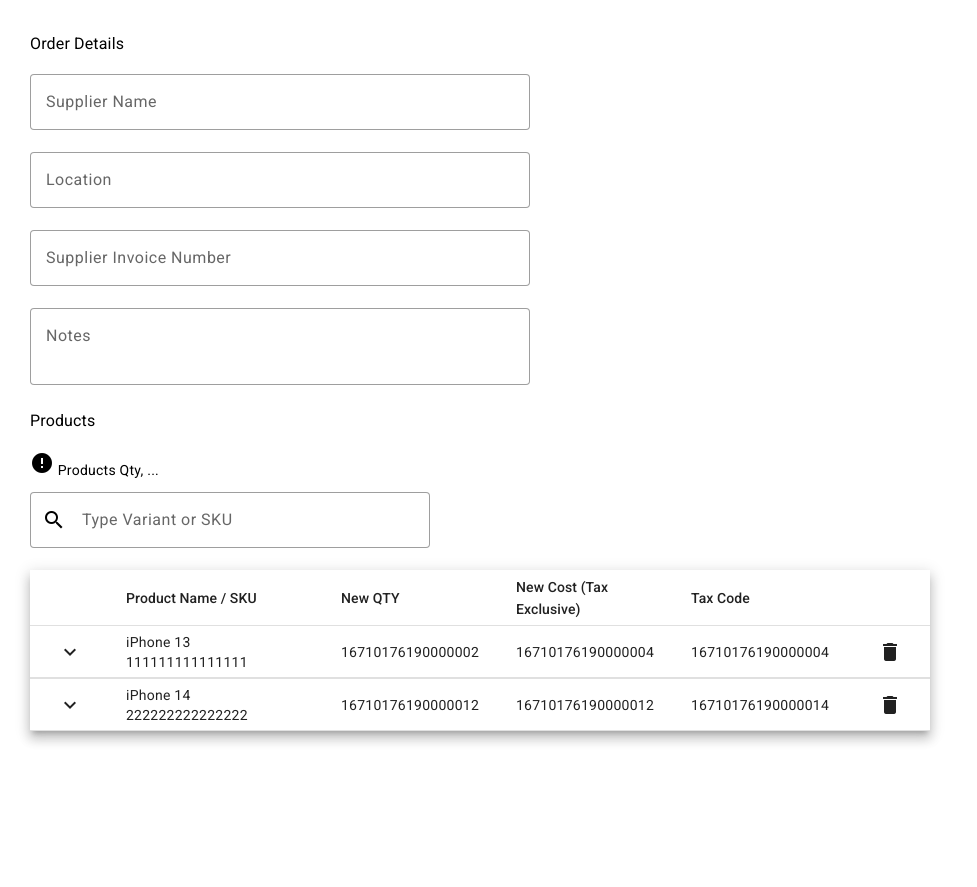
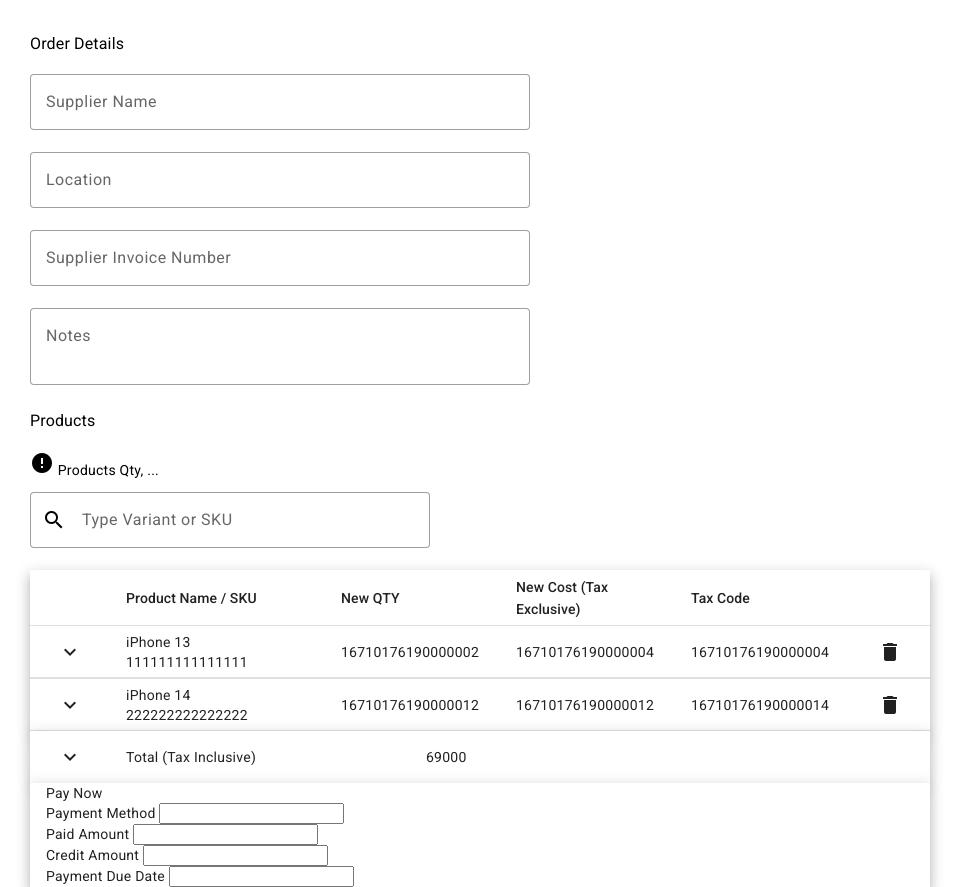
Before and after one commit to RaheelJameel/case-study, an Angular app: page / in a window 1280 px wide. Shown: the whole page, without its empty margins (0-977 px from the left). Before the commit the page ends 860 px from the top, so only its background shows below. Built offline with nearby package versions, Linux system fonts and the light colour scheme; data requests are answered from the project's data file.

Commit message:
Products Total and Payment rough layout

```diff
--- a/src/app/app.module.ts
+++ b/src/app/app.module.ts
@@ -4,7 +4,7 @@
 
 import { AppRoutingModule } from './app-routing.module';
 
-import { MaterialModule } from './material.module';
+import { MaterialModule } from './shared/material.module';
 import { MAT_FORM_FIELD_DEFAULT_OPTIONS } from '@angular/material/form-field';
 
 import { AppComponent } from './app.component';
@@ -15,6 +15,7 @@
 import { ProductsTableComponent } from './products/products-table/products-table.component';
 import { ReactiveFormsModule } from '@angular/forms';
 import { ObjectToStringPipe } from './shared/pipes/object-to-string.pipe';
+import { ProductsTotalComponent } from './products/products-total/products-total.component';
 
 @NgModule({
   declarations: [
@@ -24,6 +25,7 @@
     SearchComponent,
     ProductsTableComponent,
     ObjectToStringPipe,
+    ProductsTotalComponent,
   ],
   imports: [
     BrowserModule,
--- a/src/app/products/products-table/products-table.component.html
+++ b/src/app/products/products-table/products-table.component.html
@@ -51,7 +51,6 @@
       </td>
     </ng-container>
 
-    <!-- Expanded Content Column - The detail row is made up of this one column that spans across all columns -->
     <ng-container matColumnDef="expandedDetail">
       <td
         mat-cell
@@ -65,10 +64,10 @@
         >
           <table mat-table [dataSource]="[element]" class="mat-elevation-z8">
             <ng-container matColumnDef="expand">
-              <td mat-cell *matCellDef></td>
+              <td mat-cell *matCellDef>&nbsp;</td>
             </ng-container>
             <ng-container matColumnDef="nameSku">
-              <td mat-cell *matCellDef></td>
+              <td mat-cell *matCellDef>&nbsp;</td>
             </ng-container>
             <ng-container matColumnDef="newQuantity">
               <td mat-cell *matCellDef>
@@ -96,7 +95,7 @@
               </td>
             </ng-container>
             <ng-container matColumnDef="newCost">
-              <td mat-cell *matCellDef></td>
+              <td mat-cell *matCellDef>&nbsp;</td>
             </ng-container>
             <ng-container matColumnDef="taxCode">
               <td mat-cell *matCellDef>
@@ -124,7 +123,7 @@
               </td>
             </ng-container>
             <ng-container matColumnDef="delete">
-              <td mat-cell *matCellDef></td>
+              <td mat-cell *matCellDef>&nbsp;</td>
             </ng-container>
 
             <tr
--- a/src/app/products/products-table/products-table.component.scss
+++ b/src/app/products/products-table/products-table.component.scss
@@ -46,10 +46,6 @@
   opacity: 0.5;
 }
 
-.wrapper {
-  width: 900px;
-}
-
 .expand-element {
   padding: 0;
 }
--- a/src/app/products/products-table/products-table.component.ts
+++ b/src/app/products/products-table/products-table.component.ts
@@ -16,112 +16,10 @@
 })
 export class ProductsTableComponent {
   @Input() dataSource: ProductListing[] = [];
-  // columnsToDisplay = ['name', 'weight', 'symbol', 'position'];
   columnsToDisplay = ['nameSku', 'newQuantity', 'newCost', 'taxCode'];
   columnsToDisplayWithExpand = ['expand', ...this.columnsToDisplay, 'delete'];
-  columnsToDisplayInExpand = []
-  // expandedElement: PeriodicElement | null = null;
 
   log(...data: any[]) {
     console.log(...data);
   }
 }
-
-export interface PeriodicElement {
-  name: string;
-  position: number;
-  weight: number;
-  symbol: string;
-  description: string;
-}
-
-const ELEMENT_DATA: PeriodicElement[] = [
-  {
-    position: 1,
-    name: 'Hydrogen',
-    weight: 1.0079,
-    symbol: 'H',
-    description: `Hydrogen is a chemical element with symbol H and atomic number 1. With a standard
-        atomic weight of 1.008, hydrogen is the lightest element on the periodic table.`,
-  },
-  {
-    position: 2,
-    name: 'Helium',
-    weight: 4.0026,
-    symbol: 'He',
-    description: `Helium is a chemical element with symbol He and atomic number 2. It is a
-        colorless, odorless, tasteless, non-toxic, inert, monatomic gas, the first in the noble gas
-        group in the periodic table. Its boiling point is the lowest among all the elements.`,
-  },
-  {
-    position: 3,
-    name: 'Lithium',
-    weight: 6.941,
-    symbol: 'Li',
-    description: `Lithium is a chemical element with symbol Li and atomic number 3. It is a soft,
-        silvery-white alkali metal. Under standard conditions, it is the lightest metal and the
-        lightest solid element.`,
-  },
-  {
-    position: 4,
-    name: 'Beryllium',
-    weight: 9.0122,
-    symbol: 'Be',
-    description: `Beryllium is a chemical element with symbol Be and atomic number 4. It is a
-        relatively rare element in the universe, usually occurring as a product of the spallation of
-        larger atomic nuclei that have collided with cosmic rays.`,
-  },
-  {
-    position: 5,
-    name: 'Boron',
-    weight: 10.811,
-    symbol: 'B',
-    description: `Boron is a chemical element with symbol B and atomic number 5. Produced entirely
-        by cosmic ray spallation and supernovae and not by stellar nucleosynthesis, it is a
-        low-abundance element in the Solar system and in the Earth's crust.`,
-  },
-  {
-    position: 6,
-    name: 'Carbon',
-    weight: 12.0107,
-    symbol: 'C',
-    description: `Carbon is a chemical element with symbol C and atomic number 6. It is nonmetallic
-        and tetravalent—making four electrons available to form covalent chemical bonds. It belongs
-        to group 14 of the periodic table.`,
-  },
-  {
-    position: 7,
-    name: 'Nitrogen',
-    weight: 14.0067,
-    symbol: 'N',
-    description: `Nitrogen is a chemical element with symbol N and atomic number 7. It was first
-        discovered and isolated by Scottish physician Daniel Rutherford in 1772.`,
-  },
-  {
-    position: 8,
-    name: 'Oxygen',
-    weight: 15.9994,
-    symbol: 'O',
-    description: `Oxygen is a chemical element with symbol O and atomic number 8. It is a member of
-         the chalcogen group on the periodic table, a highly reactive nonmetal, and an oxidizing
-         agent that readily forms oxides with most elements as well as with other compounds.`,
-  },
-  {
-    position: 9,
-    name: 'Fluorine',
-    weight: 18.9984,
-    symbol: 'F',
-    description: `Fluorine is a chemical element with symbol F and atomic number 9. It is the
-        lightest halogen and exists as a highly toxic pale yellow diatomic gas at standard
-        conditions.`,
-  },
-  {
-    position: 10,
-    name: 'Neon',
-    weight: 20.1797,
-    symbol: 'Ne',
-    description: `Neon is a chemical element with symbol Ne and atomic number 10. It is a noble gas.
-        Neon is a colorless, odorless, inert monatomic gas under standard conditions, with about
-        two-thirds the density of air.`,
-  },
-];
--- /dev/null
+++ b/src/app/products/products-total/products-total.component.html
@@ -0,0 +1,76 @@
+<table mat-table [dataSource]="dataSource" class="mat-elevation-z8">
+  <ng-container matColumnDef="expand">
+    <td mat-cell *matCellDef>
+      <button
+        mat-icon-button
+        aria-label="expand row"
+        (click)="expanded = !expanded; $event.stopPropagation()"
+      >
+        <mat-icon *ngIf="!expanded"> keyboard_arrow_down </mat-icon>
+        <mat-icon *ngIf="expanded"> keyboard_arrow_up </mat-icon>
+      </button>
+    </td>
+  </ng-container>
+  <ng-container matColumnDef="description">
+    <td mat-cell *matCellDef>{{!expanded ? 'Total (Tax Inclusive)' : 'Sub Total (Tax Exclusive)'}}</td>
+  </ng-container>
+  <ng-container matColumnDef="amounts">
+    <td mat-cell *matCellDef>{{!expanded ? '69000' : '60000'}}</td>
+  </ng-container>
+  <ng-container matColumnDef="padding">
+    <td mat-cell *matCellDef>&nbsp;</td>
+  </ng-container>
+
+  <tr mat-row *matRowDef="let row; columns: displayedColumns"></tr>
+</table>
+
+<div [@detailExpand]="expanded ? 'expanded' : 'collapsed'">
+  <table mat-table [dataSource]="dataSource" class="mat-elevation-z8">
+    <ng-container matColumnDef="expand">
+      <td mat-cell *matCellDef>&nbsp;</td>
+    </ng-container>
+    <ng-container matColumnDef="description">
+      <td mat-cell *matCellDef>Total Tax</td>
+    </ng-container>
+    <ng-container matColumnDef="amounts">
+      <td mat-cell *matCellDef>+ 9000</td>
+    </ng-container>
+    <ng-container matColumnDef="padding">
+      <td mat-cell *matCellDef>&nbsp;</td>
+    </ng-container>
+
+    <tr mat-row *matRowDef="let row; columns: displayedColumns"></tr>
+  </table>
+
+  <table mat-table [dataSource]="dataSource" class="mat-elevation-z8">
+    <ng-container matColumnDef="expand">
+      <td mat-cell *matCellDef>&nbsp;</td>
+    </ng-container>
+    <ng-container matColumnDef="description">
+      <td mat-cell *matCellDef>Total (Tax Inclusive)</td>
+    </ng-container>
+    <ng-container matColumnDef="amounts">
+      <td mat-cell *matCellDef>69000</td>
+    </ng-container>
+    <ng-container matColumnDef="padding">
+      <td mat-cell *matCellDef>&nbsp;</td>
+    </ng-container>
+
+    <!-- <tr mat-header-row *matHeaderRowDef="displayedColumns"></tr> -->
+    <tr mat-row *matRowDef="let row; columns: displayedColumns"></tr>
+  </table>
+</div>
+
+<table mat-table [dataSource]="dataSource" class="mat-elevation-z8">
+  <ng-container matColumnDef="payment">
+    <td mat-cell *matCellDef>
+      <div>Pay Now</div>
+      <div>Payment Method <input type="text"/></div>
+      <div>Paid Amount <input type="text"/></div>
+      <div>Credit Amount <input type="text"/></div>
+      <div>Payment Due Date <input type="text"/></div>
+    </td>
+  </ng-container>
+
+  <tr mat-row *matRowDef="let row; columns: displayedColumns2"></tr>
+</table>
--- /dev/null
+++ b/src/app/products/products-total/products-total.component.scss
@@ -0,0 +1,7 @@
+.mat-column-expand {
+  width: 80px;
+}
+
+.mat-column-description {
+  width: 300px;
+}
--- /dev/null
+++ b/src/app/products/products-total/products-total.component.ts
@@ -0,0 +1,21 @@
+import { Component } from '@angular/core';
+import { animate, state, style, transition, trigger } from '@angular/animations';
+
+@Component({
+  selector: 'app-products-total',
+  templateUrl: './products-total.component.html',
+  styleUrls: ['./products-total.component.scss'],
+  animations: [
+    trigger('detailExpand', [
+      state('collapsed', style({ height: '0px', minHeight: '0', overflow: 'hidden' })),
+      state('expanded', style({ height: '*', overflow: '*' })),
+      transition('expanded <=> collapsed', animate('225ms cubic-bezier(0.4, 0.0, 0.2, 1)')),
+    ]),
+  ],
+})
+export class ProductsTotalComponent {
+  displayedColumns: string[] = ['expand', 'description', 'amounts', 'padding'];
+  displayedColumns2: string[] = ['payment'];
+  dataSource = [{}];
+  expanded = false;
+}
--- a/src/app/products/products.component.html
+++ b/src/app/products/products.component.html
@@ -7,4 +7,9 @@
   [displayKeys]="productSearchKeys"
   (selection)="selectProduct($event)"
 ></app-search>
-<app-products-table *ngIf="productListings.length" [dataSource]="productListings"></app-products-table>
+<div class="wrapper">
+  <app-products-table *ngIf="productListings.length" [dataSource]="productListings"></app-products-table>
+</div>
+<div class="wrapper">
+  <app-products-total></app-products-total>
+</div>
--- a/src/app/products/products.component.scss
+++ b/src/app/products/products.component.scss
@@ -0,0 +1,3 @@
+.wrapper {
+  width: 900px;
+}
```
Also changed, not shown: src/app/shared/material.module.ts (renamed from src/app/material.module.ts), 1 other file (tests, documents, lock files or other folders).
